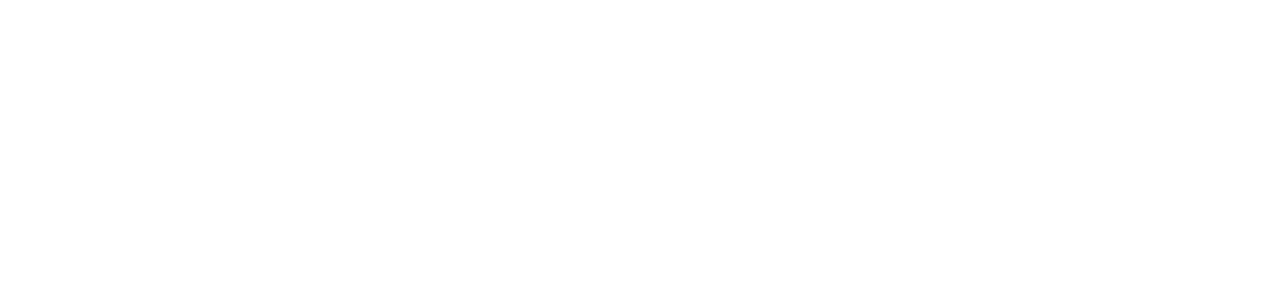
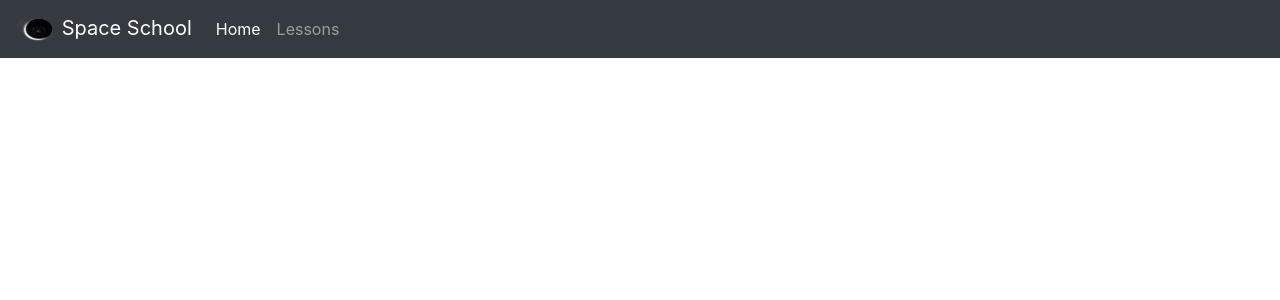
Before and after one commit to DamianoSilverhand/dalc-learn, a React (Create React App) app: page / in a window 1280 px wide. Shown: the top 300 px of the page. Built offline with nearby package versions, Linux system fonts and the light colour scheme.

Commit message:
created Navbar component

```diff
--- a/src/App.js
+++ b/src/App.js
@@ -1,10 +1,11 @@
 import React from 'react';
 import './App.css';
+import Navbar from './components/Navbar';
 
 function App() {
   return (
     <div className="App">
-
+	<Navbar/>
     </div>
   );
 }
--- /dev/null
+++ b/src/components/Navbar.js
@@ -0,0 +1,31 @@
+import React from 'react';
+import '../App.css';
+import logo from  '../images/logo.png'
+  function Navbar() {
+    return (
+    <div className="bg-dark">
+     <div className="row">
+     <div className="col">
+     <nav className="col navbar navbar-expand-lg navbar-dark">
+     <a className="navbar-brand" href="index.html"><img src={logo} width="40" height="30" alt="site logo"/> Space School</a>
+ <button className="navbar-toggler" type="button" data-toggle="collapse" data-target="#navbarContent">
+     <span className="navbar-toggler-icon"></span>
+ </button>
+     <div id="navbarContent" className="collapse navbar-collapse">
+     <ul className="navbar-nav">
+     <li className="nav-item active">
+     <a className="nav-link" href="index.html">Home</a>
+     </li>
+     <li className="nav-item">
+     <a className="nav-link" href="lessons.html">Lessons</a>
+     </li>
+     </ul>
+ </div>
+     </nav>
+     </div>
+     </div>
+     </div>
+   );
+}
+
+export default Navbar;
```
Also changed, not shown: src/images/logo.png (added).
